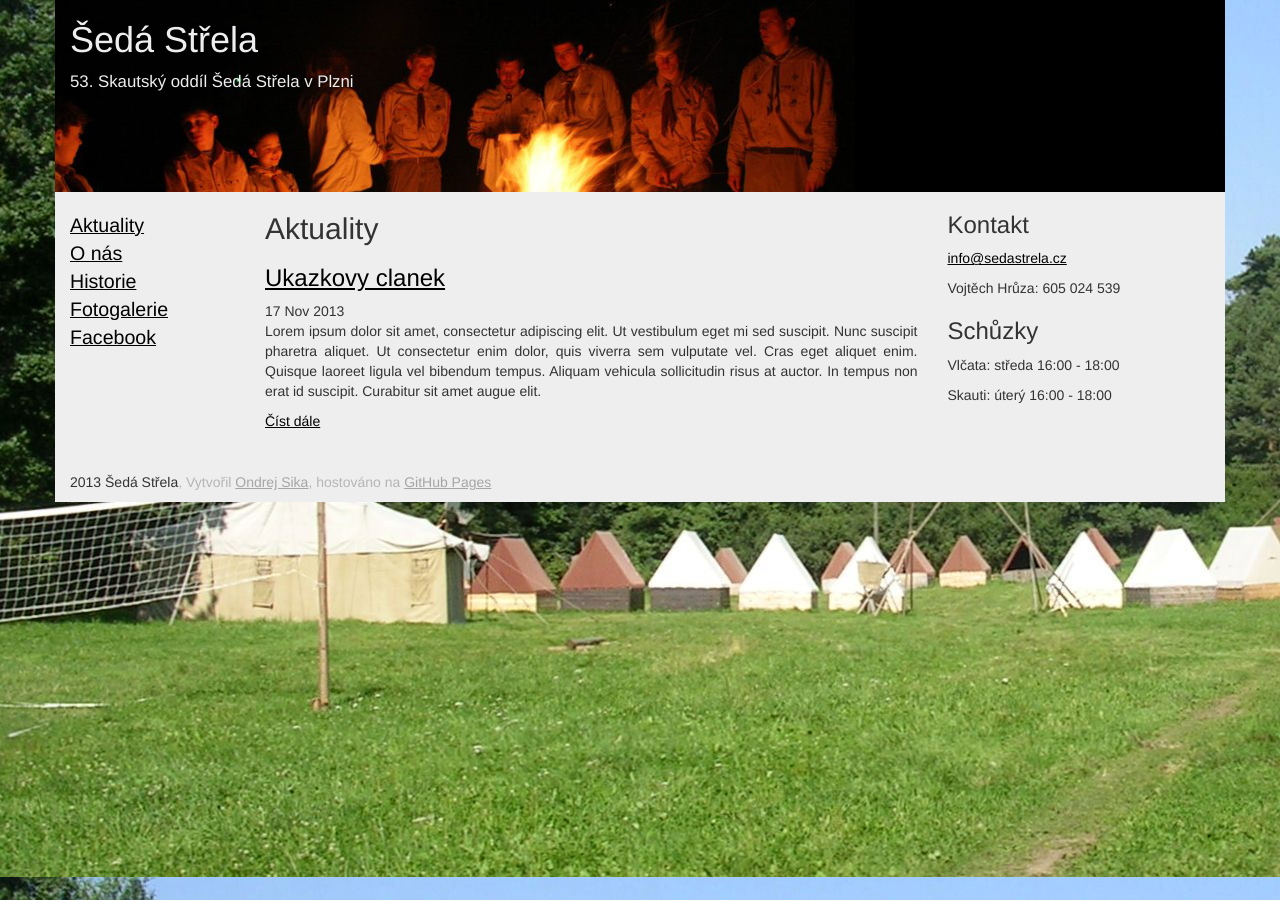
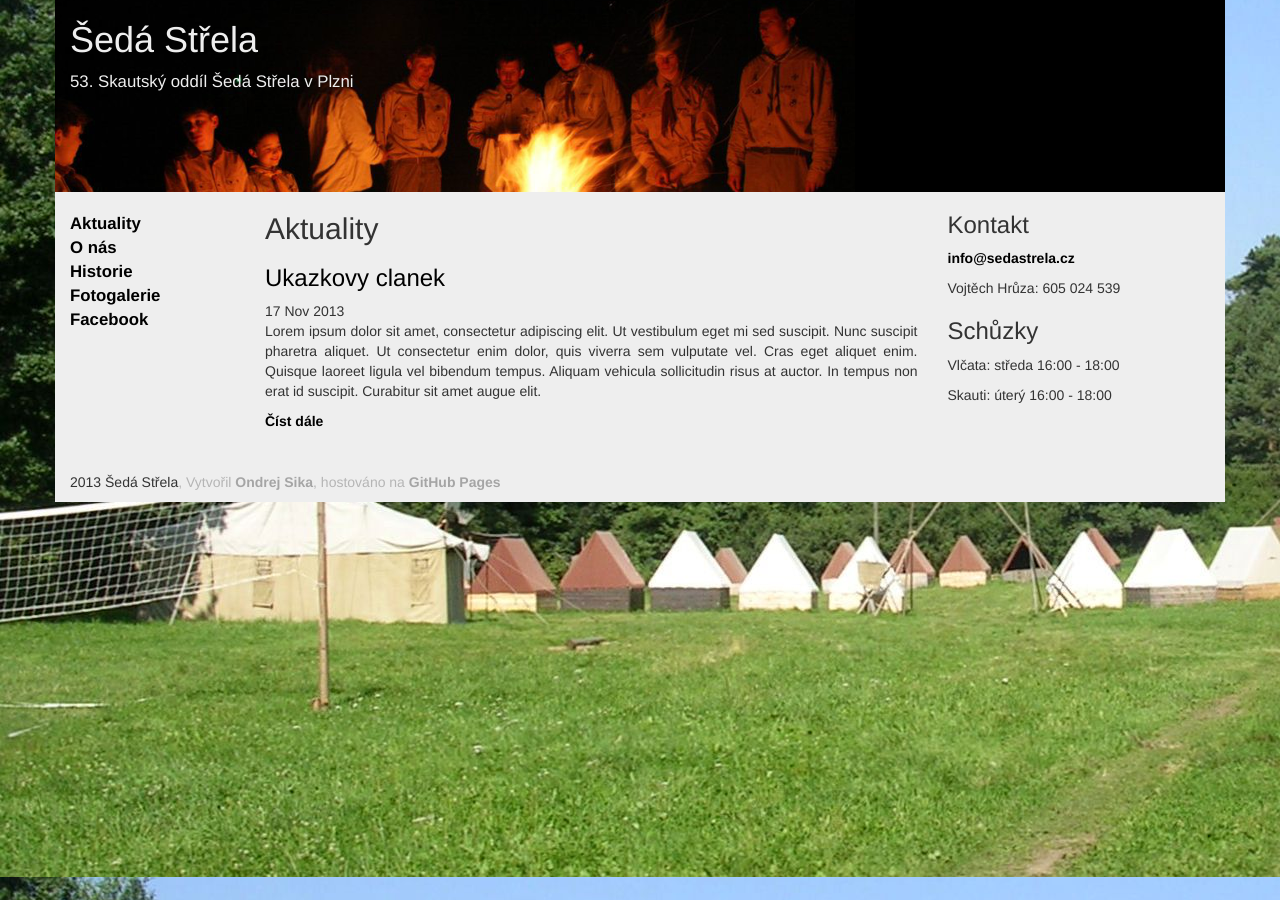
Before and after one commit to ondrejsika/sedastrela-jekyll, a Jekyll site: the page built from index.html, in a window 1280 px wide. Built offline with Jekyll 4.4.1, drawn with Linux system fonts in a browser that asks for light colours; Markdown is read by kramdown in place of the engine named in the settings.

Commit message:
fix link style

```diff
--- a/static/css/main.css
+++ b/static/css/main.css
@@ -9,11 +9,12 @@ a:hover {
 }
 
 a {
-    text-decoration: underline;
+    font-weight: bold;
 }
 
 a:hover {
-    text-decoration: none;
+    font-weight: bold;
+    text-decoration: underline;
 }
 
 .container {
@@ -46,7 +47,7 @@ a:hover {
     margin-top: 20px;
     list-style: none;
     padding: 0;
-    font-size: 1.4em;
+    font-size: 1.2em;
 }
 
 .opacity30 {
```
